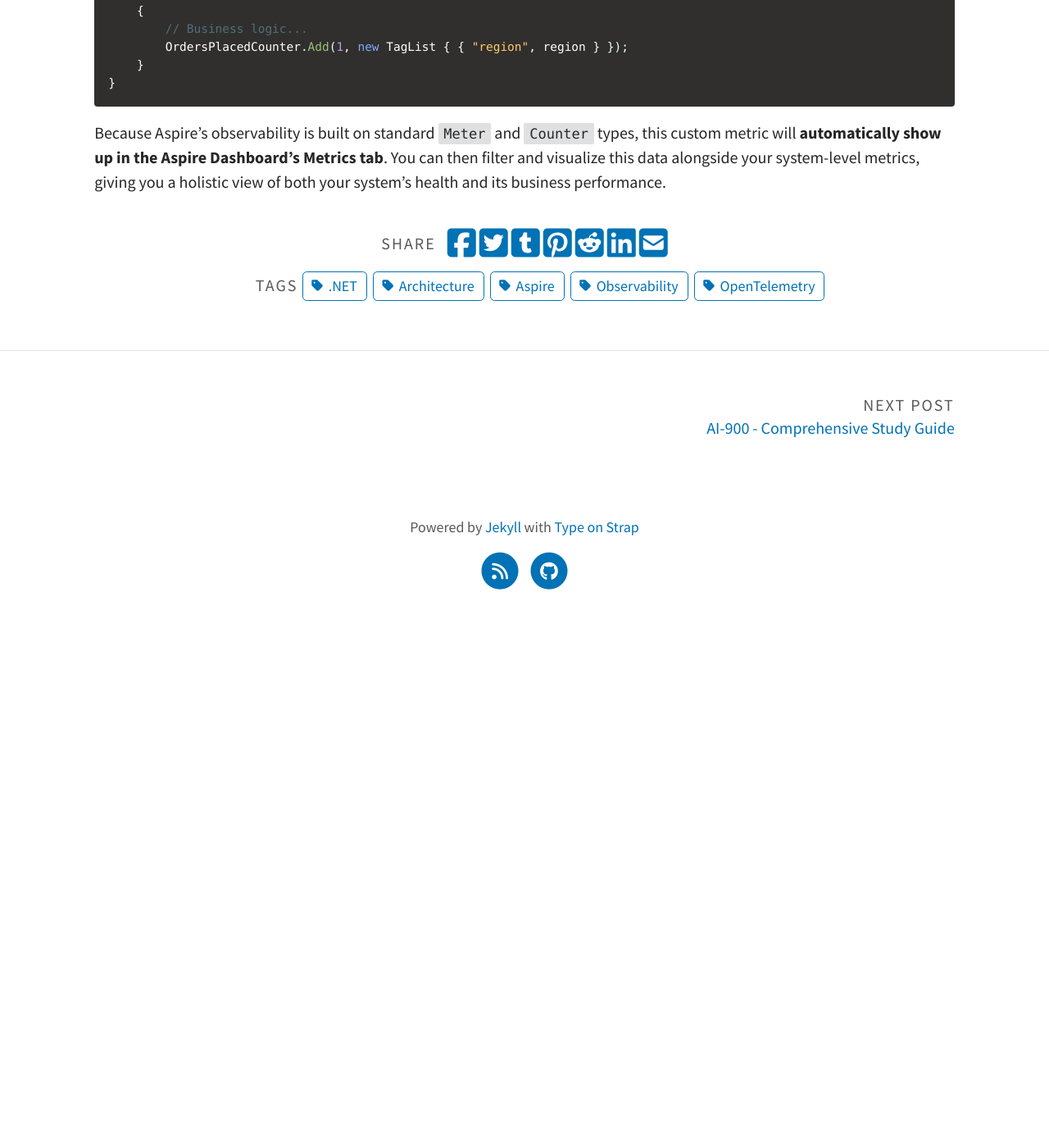
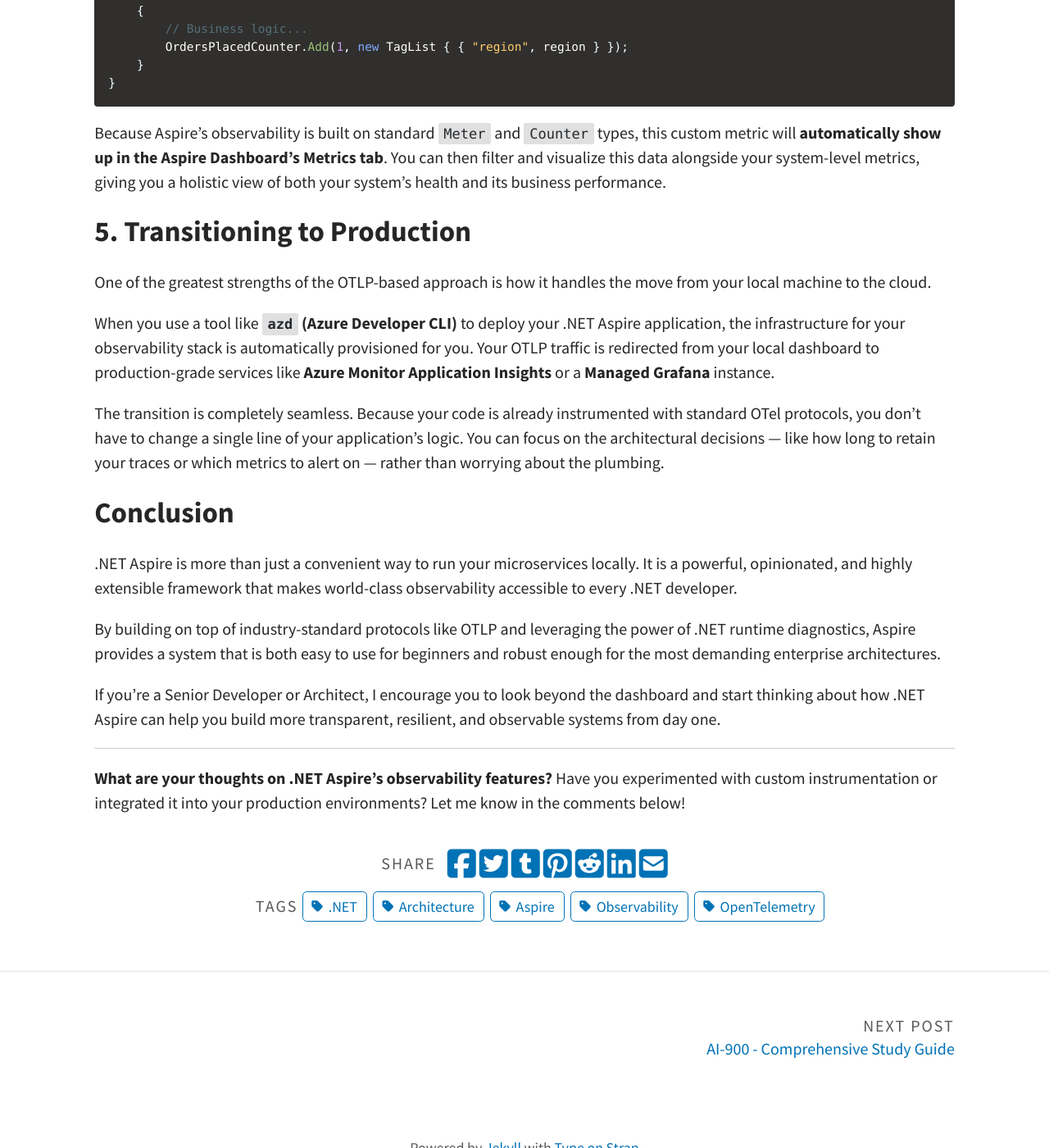
Before and after one commit to pjlorenzo/pjlorenzo.github.io, a Jekyll site: the page built from _posts/2026-03-17-aspire-observability-deep-dive.md, in a window 1280 px wide and 1400 px high, scrolled down 3481 px. Shown: the whole window at 82% size. Built offline with Jekyll 4.4.1, drawn with Linux system fonts in a browser that asks for light colours; a script that is not in the unit is left out; before the commit the page ends 4238 px from its top, so only the background shows below that.

Commit message:
feat: complete Aspire observability post

````diff
--- a/_posts/2026-03-17-aspire-observability-deep-dive.md
+++ b/_posts/2026-03-17-aspire-observability-deep-dive.md
@@ -103,3 +103,23 @@ public class OrderService
 ```
 
 Because Aspire's observability is built on standard `Meter` and `Counter` types, this custom metric will **automatically show up in the Aspire Dashboard's Metrics tab**. You can then filter and visualize this data alongside your system-level metrics, giving you a holistic view of both your system's health and its business performance.
+
+## 5. Transitioning to Production
+
+One of the greatest strengths of the OTLP-based approach is how it handles the move from your local machine to the cloud.
+
+When you use a tool like **`azd` (Azure Developer CLI)** to deploy your .NET Aspire application, the infrastructure for your observability stack is automatically provisioned for you. Your OTLP traffic is redirected from your local dashboard to production-grade services like **Azure Monitor Application Insights** or a **Managed Grafana** instance.
+
+The transition is completely seamless. Because your code is already instrumented with standard OTel protocols, you don't have to change a single line of your application's logic. You can focus on the architectural decisions — like how long to retain your traces or which metrics to alert on — rather than worrying about the plumbing.
+
+## Conclusion
+
+.NET Aspire is more than just a convenient way to run your microservices locally. It is a powerful, opinionated, and highly extensible framework that makes world-class observability accessible to every .NET developer.
+
+By building on top of industry-standard protocols like OTLP and leveraging the power of .NET runtime diagnostics, Aspire provides a system that is both easy to use for beginners and robust enough for the most demanding enterprise architectures.
+
+If you're a Senior Developer or Architect, I encourage you to look beyond the dashboard and start thinking about how .NET Aspire can help you build more transparent, resilient, and observable systems from day one.
+
+---
+
+**What are your thoughts on .NET Aspire's observability features?** Have you experimented with custom instrumentation or integrated it into your production environments? Let me know in the comments below!
````
